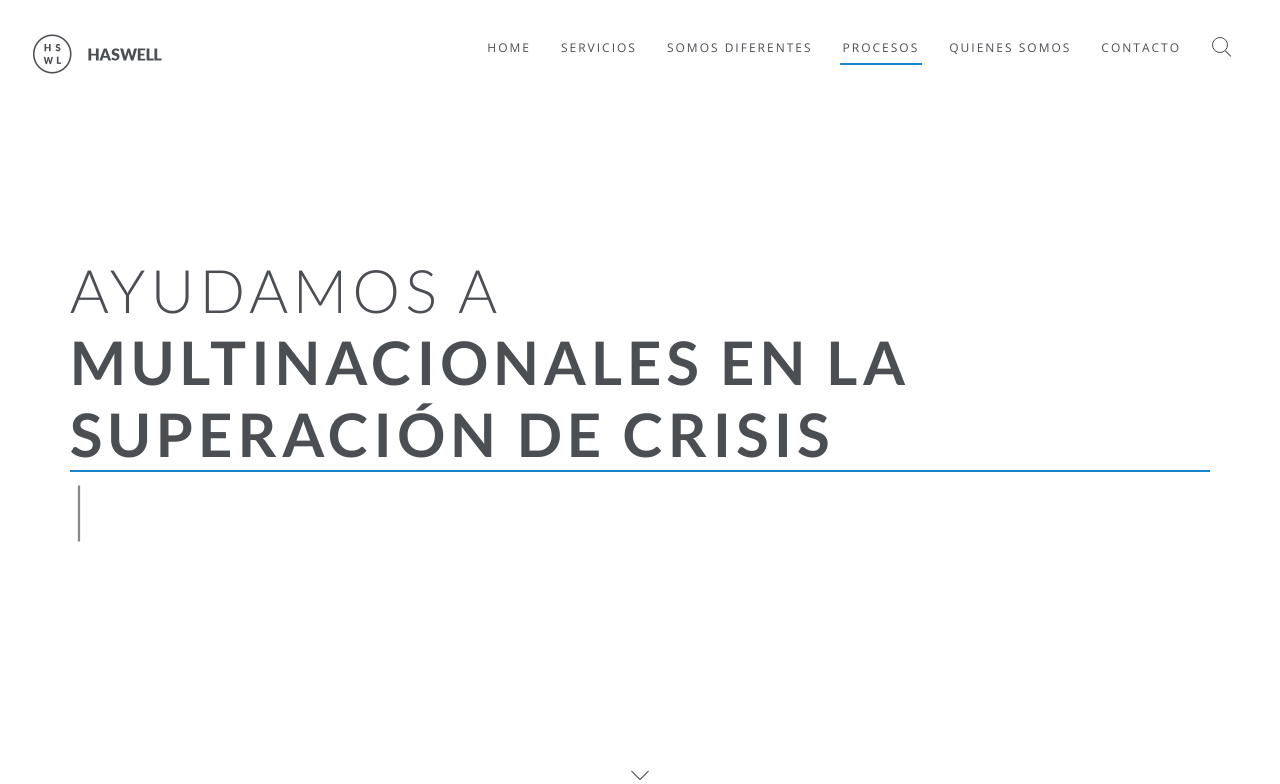
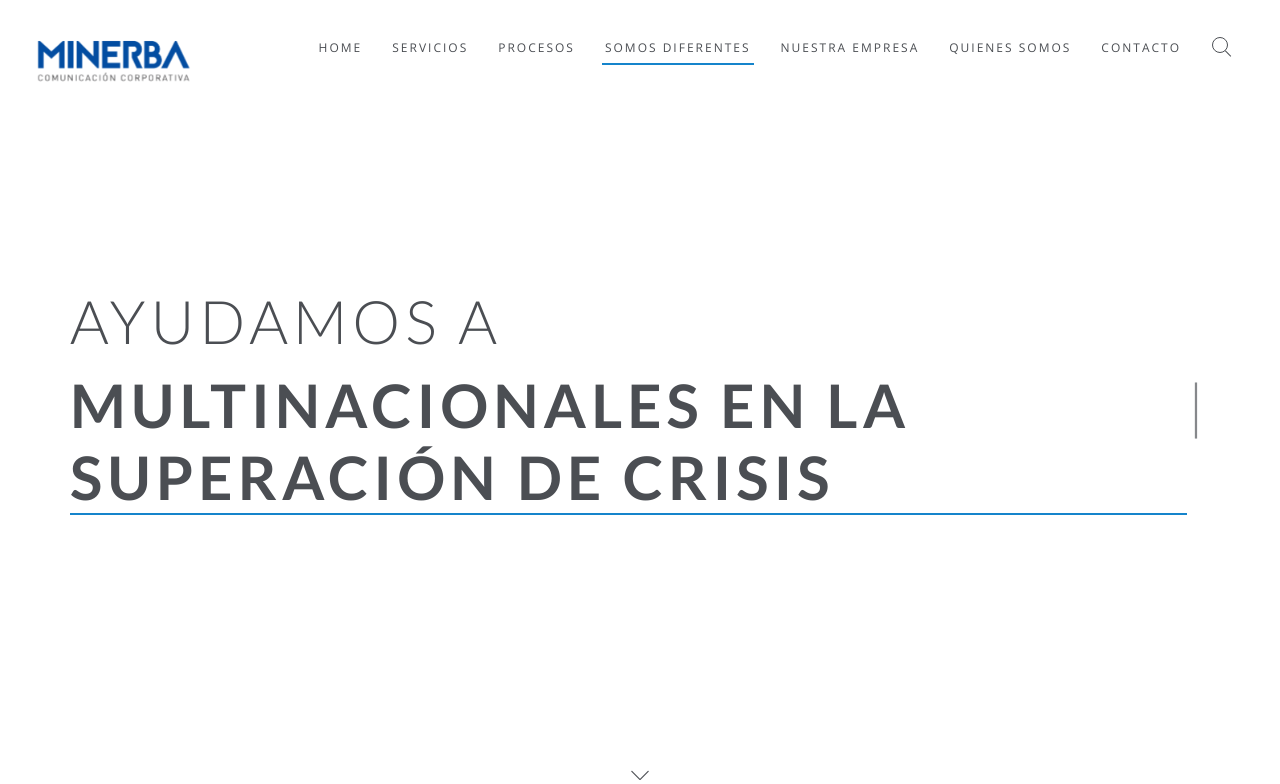
Before and after one commit to rosariosm/minerba, a PHP site: page / in a window 1280 px wide. Shown: the top 784 px of the page. Run offline with PHP 8.4, Linux system fonts and the light colour scheme; some libraries are stand-ins or nearby versions.

Commit message:
Add logo and processes images

```diff
--- a/css/application.css
+++ b/css/application.css
@@ -93,9 +93,34 @@
   margin-bottom: 0px;
 }
 
-/* CAROUSEL WHO WE ARE */
+.logo-img{
+  height: auto;
+}
+
+.logo-2 {
+  width: 12em;
+}
+
+
 
 @media only screen and (max-width: 991px) {
+    .logo-img {
+      height: 42px;
+    }
+
+    .port-overlay-cont, .port-btn-cont {
+      opacity: 1;
+    }
+
+    .port-btn-cont {
+      color: #b9b9b9;
+    }
+
+    .port-title-cont h2 {
+      font-size: 1.5em;
+      margin: 15px 0 0 0;
+    }
+
     ul.contact-list {
       padding-left: 0px;
     }
--- a/index.html
+++ b/index.html
@@ -118,7 +118,7 @@
 						<div class="logo-container-2">
                 <div class="logo-2">
                   <a href="index.html" class="clearfix">
-                    <img src="images/logo.png" class="logo-img" alt="Logo">
+                    <img src="images/logo-minerba.png" class="logo-img" alt="Logo">
                   </a>
                 </div>
               </div>
@@ -133,7 +133,6 @@
 
 					<!-- MAIN MENU CONTAINER -->
 					<div class="main-menu-container">
-
 						  <div class="container-m-30 clearfix">
 
 								<!-- MAIN MENU -->
@@ -149,11 +148,14 @@
                       <li class="parent">
                         <a href="#services"><div class="main-menu-title">SERVICIOS</div></a>
                       </li>
+                      <li class="parent megamenu">
+                        <a href="#processes"><div class="main-menu-title">PROCESOS</div></a>
+                      </li>
                       <li class="parent">
                         <a href="#we-are-different"><div class="main-menu-title">SOMOS DIFERENTES</div></a>
                       </li>
-                      <li class="parent megamenu">
-                        <a href="#processes"><div class="main-menu-title">PROCESOS</div></a>
+                      <li class="parent">
+                        <a href="#our-company"><div class="main-menu-title">NUESTRA EMPRESA</div></a>
                       </li>
                       <li class="parent">
                         <a href="#who-we-are"><div class="main-menu-title">QUIENES SOMOS</div></a>
@@ -199,14 +201,14 @@
                 <!-- LAYER NR. 1 -->
 
                 <h1 class="cd-headline zoom light-72-wide font-black sm-mt-20  sm-mb-20">
-                  <span class='white-border'>AYUDAMOS A</span>
-                  <span class="typewrite" data-period="2000" data-type='[
+                  <p class='white-border'>AYUDAMOS A</p>
+                  <p class="typewrite" data-period="2000" data-type='[
                     "MULTINACIONALES EN LA SUPERACIÓN DE CRISIS",
                     "START-UPS EN EL POSICIONAMIENTO DE SUS EMPRESAS O PRODUCTOS",
                     "LÍDERES EN SUS MAYORES DESAFÍOS",
                     "CONSOLIDAR LA IMAGEN DE LA EMPRESA",
                     "COMUNICAR DE MANERA EFECTIVA" ]'>
-                  </span>
+                  </p>
                 </h1>
               </div>
 
@@ -240,7 +242,7 @@
               <!-- COMUNICACIÓN INTERNA Y EXTERNA -->
               <li class="port-item mix">
                 <a href="portfolio-single1.html">
-                  <div class="port-img-overlay"><img class="port-main-img" src="images/portfolio/projects-5.jpg" alt="img" ></div>
+                  <div class="port-img-overlay"><img class="port-main-img" src="images/portfolio/PSM.grupal2.JPG" alt="img" ></div>
                 </a>
                 <div class="port-overlay-cont">
                     <div class="port-title-cont">
@@ -255,7 +257,7 @@
               <!-- CRISIS -->
               <li class="port-item mix">
                 <a href="portfolio-single1.html">
-                  <div class="port-img-overlay"><img class="port-main-img" src="images/portfolio/projects-5.jpg" alt="img" ></div>
+                  <div class="port-img-overlay"><img class="port-main-img" src="images/portfolio/PSM.grupal7.JPG" alt="img" ></div>
                 </a>
                 <div class="port-overlay-cont">
                     <div class="port-title-cont">
@@ -270,7 +272,7 @@
               <!-- CULTURA -->
               <li class="port-item mix">
                 <a href="portfolio-single1.html">
-                  <div class="port-img-overlay"><img class="port-main-img" src="images/portfolio/projects-5.jpg" alt="img" ></div>
+                  <div class="port-img-overlay"><img class="port-main-img" src="images/portfolio/PSM.grupal1.JPG" alt="img" ></div>
                 </a>
                 <div class="port-overlay-cont">
                     <div class="port-title-cont">
@@ -285,7 +287,7 @@
               <!-- REDES SOCIALES -->
               <li class="port-item mix">
                 <a href="portfolio-single1.html">
-                  <div class="port-img-overlay"><img class="port-main-img" src="images/portfolio/projects-5.jpg" alt="img" ></div>
+                  <div class="port-img-overlay"><img class="port-main-img" src="images/portfolio/PSM.grupal6.JPG" alt="img" ></div>
                 </a>
                 <div class="port-overlay-cont">
                     <div class="port-title-cont">
@@ -299,7 +301,7 @@
               <!-- POSICIONAMIENTO -->
               <li class="port-item mix">
                 <a href="portfolio-single1.html">
-                  <div class="port-img-overlay"><img class="port-main-img" src="images/portfolio/projects-5.jpg" alt="img" ></div>
+                  <div class="port-img-overlay"><img class="port-main-img" src="images/portfolio/PSM.grupal3.JPG" alt="img" ></div>
                 </a>
                 <div class="port-overlay-cont">
                     <div class="port-title-cont">
@@ -329,7 +331,7 @@
               <!-- RESPONSABILIDAD SOCIAL EMPRESARIA -->
               <li class="port-item mix">
                 <a href="portfolio-single1.html">
-                  <div class="port-img-overlay"><img class="port-main-img" src="images/portfolio/projects-5.jpg" alt="img" ></div>
+                  <div class="port-img-overlay"><img class="port-main-img" src="images/portfolio/PSM.grupal5.JPG" alt="img" ></div>
                 </a>
                 <div class="port-overlay-cont">
                     <div class="port-title-cont">
@@ -343,11 +345,11 @@
               <!-- COMMUNICATION MARKETING -->
               <li class="port-item mix">
                 <a href="portfolio-single1.html">
-                  <div class="port-img-overlay"><img class="port-main-img" src="images/portfolio/projects-5.jpg" alt="img" ></div>
+                  <div class="port-img-overlay"><img class="port-main-img" src="images/portfolio/PSM.grupal9.JPG" alt="img" ></div>
                 </a>
                 <div class="port-overlay-cont">
                     <div class="port-title-cont">
-                      <h2>COMMUNICATION MARKETING</h2>
+                      <h2>MARKETING COMMUNICATIONS</h2>
                     </div>
                     <div class="port-btn-cont">
                       <p>Generamos estrategias coordinadas para los distintos canales del marketing.</p>
--- a/js/text-rotator.js
+++ b/js/text-rotator.js
@@ -6,7 +6,7 @@ var TxtType = function(el, toRotate, period) {
         this.toRotate = toRotate;
         this.el = el;
         this.loopNum = 0;
-        this.period = parseInt(period, 10) || 2000;
+        this.period = parseInt(period) || 2000;
         this.txt = '';
         this.tick();
         this.isDeleting = false;
@@ -27,7 +27,7 @@ var TxtType = function(el, toRotate, period) {
         var that = this;
         var delta = 200 - Math.random() * 100;
 
-        if (this.isDeleting) { delta /= 2; }
+        if (this.isDeleting) { delta /= 4; }
 
         if (!this.isDeleting && this.txt === fullTxt) {
         delta = this.period;
@@ -35,7 +35,7 @@ var TxtType = function(el, toRotate, period) {
         } else if (this.isDeleting && this.txt === '') {
         this.isDeleting = false;
         this.loopNum++;
-        delta = 500;
+        delta = 1000;
         }
 
         setTimeout(function() {
```
Also changed, not shown: images/logo-minerba.png (added), images/logo-white-right.png (deleted), images/logo-white.png (deleted), images/logo.png (deleted), images/portfolio/PSM.grupal1.JPG (added), images/portfolio/PSM.grupal2.JPG (added), images/portfolio/PSM.grupal3.JPG (added), images/portfolio/PSM.grupal5.JPG (added), images/portfolio/PSM.grupal6.JPG (added), 2 other files.
